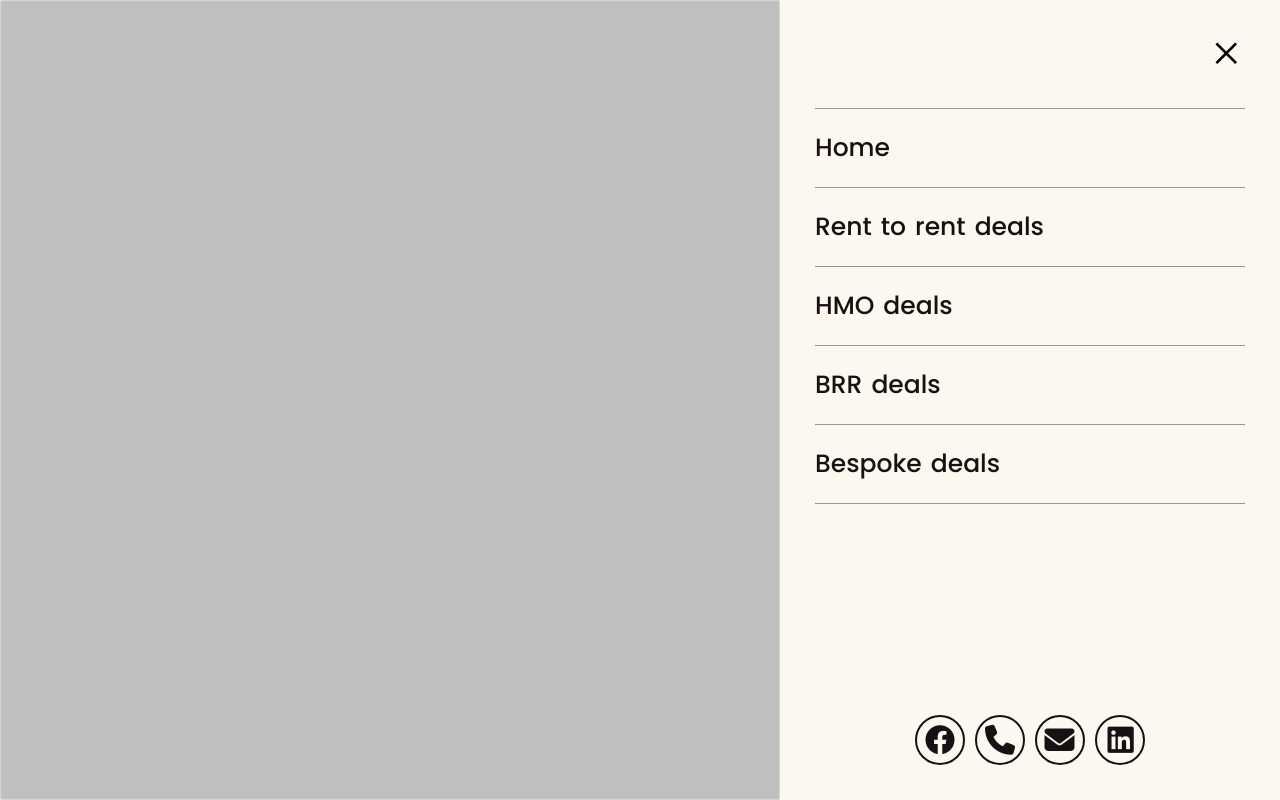
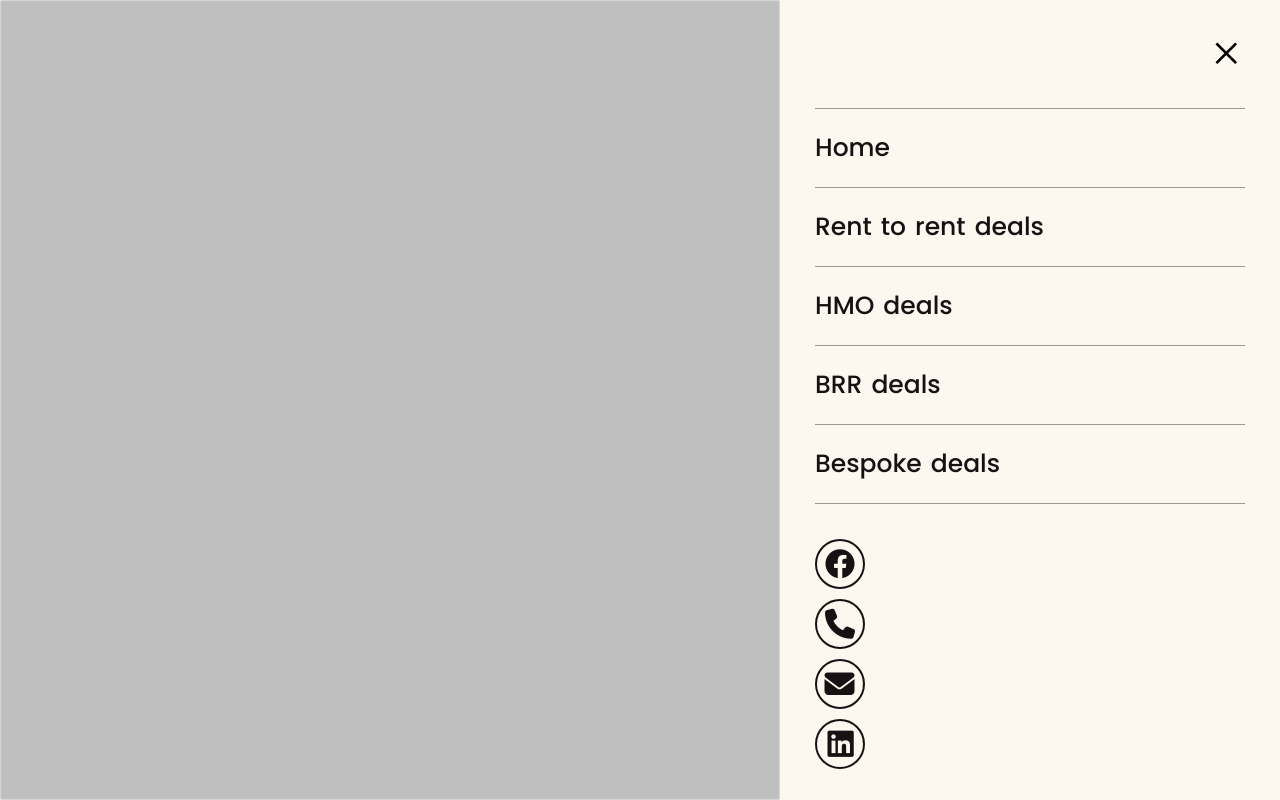
Before and after one commit to M4kses0wicz/Ekuza-Estates-Ltd, a plain HTML site: page index.html in a window 1280 px wide. Drawn offline with nearby package versions, Linux system fonts and the light colour scheme; a web font is replaced by a local one.

Commit message:
nav-menu 1.2 update

```diff
--- a/style/nav-menu.scss
+++ b/style/nav-menu.scss
@@ -57,7 +57,7 @@ body {
       .socials {
         display: flex;
         flex-direction: column;
-        @include mobile-h(800px) {
+        @include mobile-w(600px) {
           flex-direction: row;
           justify-content: center;
         }
@@ -65,7 +65,7 @@ body {
           display: flex;
           align-items: center;
           width: 100%;
-          @include mobile-h(800px) {
+          @include mobile-w(600px) {
             width: 50px;
           }
           a {
@@ -83,7 +83,7 @@ body {
           margin-left: 12px;
           animation: toast-anim 2s cubic-bezier(1, 0, 0, 1) forwards;
           animation-delay: -0.5s;
-          @include mobile-h(800px) {
+          @include mobile-w(600px) {
             position: absolute;
             transform: translateX(-25%) translateY(-50px);
             animation: toast-anim-mobile 2s cubic-bezier(1, 0, 0, 1) forwards;
@@ -109,7 +109,7 @@ body {
           text-wrap: nowrap;
           gap: 7.5px;
           overflow: hidden;
-          @include mobile-h(800px) {
+          @include mobile-w(600px) {
             width: 50px !important;
           }
           &:nth-of-type(1) {
@@ -210,6 +210,9 @@ body {
             text-decoration: none;
             color: $black;
             display: flex;
+            @include mobile-w(600px) {
+              justify-content: center;
+            }
             span {
               display: block;
               transition: 0.1s;
```
Also changed, not shown: style/css/nav-menu.css, 1 other file.
